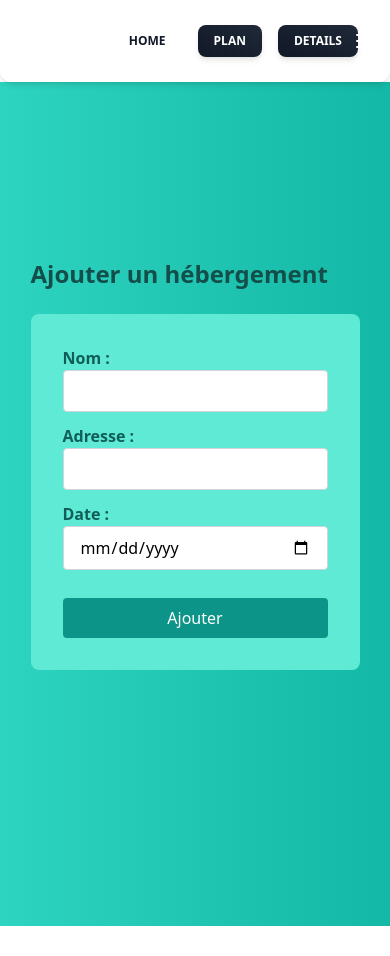
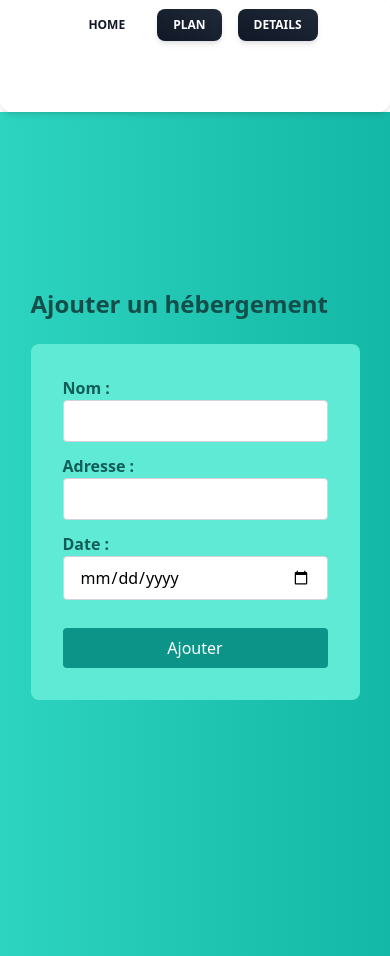
Before and after one commit to LaWass1864/carnet-de-voyage, a React (Create React App) app: page /details in a window 390 px wide. Before the commit the page ends 926 px from the top, so only its background shows below. Built offline with nearby package versions, Linux system fonts and the light colour scheme.

Commit message:
test nvaigation responsive

```diff
--- a/src/components/Navigation.js
+++ b/src/components/Navigation.js
@@ -3,26 +3,8 @@ import React from 'react';
 const Navigation = () => {
   return (
     <nav className="mx-auto max-w-screen-md px-4 py-2 text-white bg-white border shadow-md rounded-xl border-white/80 bg-opacity-80 backdrop-blur-2xl backdrop-saturate-200">
-      <div className="flex items-center justify-between">
-        <a href="#" className="mr-4 block cursor-pointer py-1.5 font-sans text-base font-medium leading-relaxed text-inherit antialiased">
-          Material Tailwind
-        </a>
-        {/* Utiliser une classe différente pour la version mobile */}
-        <ul className="hidden lg:flex gap-6">
-          <li className="flex items-center p-1 font-sans text-sm antialiased font-medium leading-normal gap-x-2">
-            <a href="#" className="flex items-center">Pages</a>
-          </li>
-          <li className="flex items-center p-1 font-sans text-sm antialiased font-medium leading-normal gap-x-2">
-            <a href="#" className="flex items-center">Account</a>
-          </li>
-          <li className="flex items-center p-1 font-sans text-sm antialiased font-medium leading-normal gap-x-2">
-            <a href="#" className="flex items-center">Blocks</a>
-          </li>
-          <li className="flex items-center p-1 font-sans text-sm antialiased font-medium leading-normal gap-x-2">
-            <a href="#" className="flex items-center">Docs</a>
-          </li>
-        </ul>
-        <div className="flex items-center justify-center gap-x-4">
+      <div className="flex flex-col lg:flex-row items-center justify-between">
+        <div className="lg:order-2 flex items-center gap-x-4">
           <button className="px-4 py-2 font-sans text-xs font-bold text-center text-gray-900 uppercase align-middle transition-all rounded-lg select-none hover:bg-gray-900/10 active:bg-gray-900/20 disabled:pointer-events-none disabled:opacity-50 disabled:shadow-none lg:inline-block" type="button">
             <a href="/home/:seatNumber">Home</a>
           </button>
@@ -35,7 +17,9 @@ const Navigation = () => {
             <a href="/details">Details</a>
           </button>
         </div>
-        {/* Afficher le bouton de menu pour les appareils mobiles */}
+        <a href="#" className="mr-4 block cursor-pointer py-1.5 font-sans text-base font-medium leading-relaxed text-inherit antialiased lg:order-1">
+          Material Tailwind
+        </a>
         <button className="relative h-6 w-6 select-none rounded-lg text-center align-middle font-sans text-xs font-medium uppercase text-inherit transition-all hover:bg-transparent focus:bg-transparent active:bg-transparent disabled:pointer-events-none disabled:opacity-50 disabled:shadow-none lg:hidden" type="button">
           <span className="absolute transform -translate-x-1/2 -translate-y-1/2 top-1/2 left-1/2">
             <svg xmlns="http://www.w3.org/2000/svg" className="w-6 h-6" fill="none" stroke="currentColor" strokeWidth="2" viewBox="0 0 24 24" strokeLinecap="round" strokeLinejoin="round">
```
